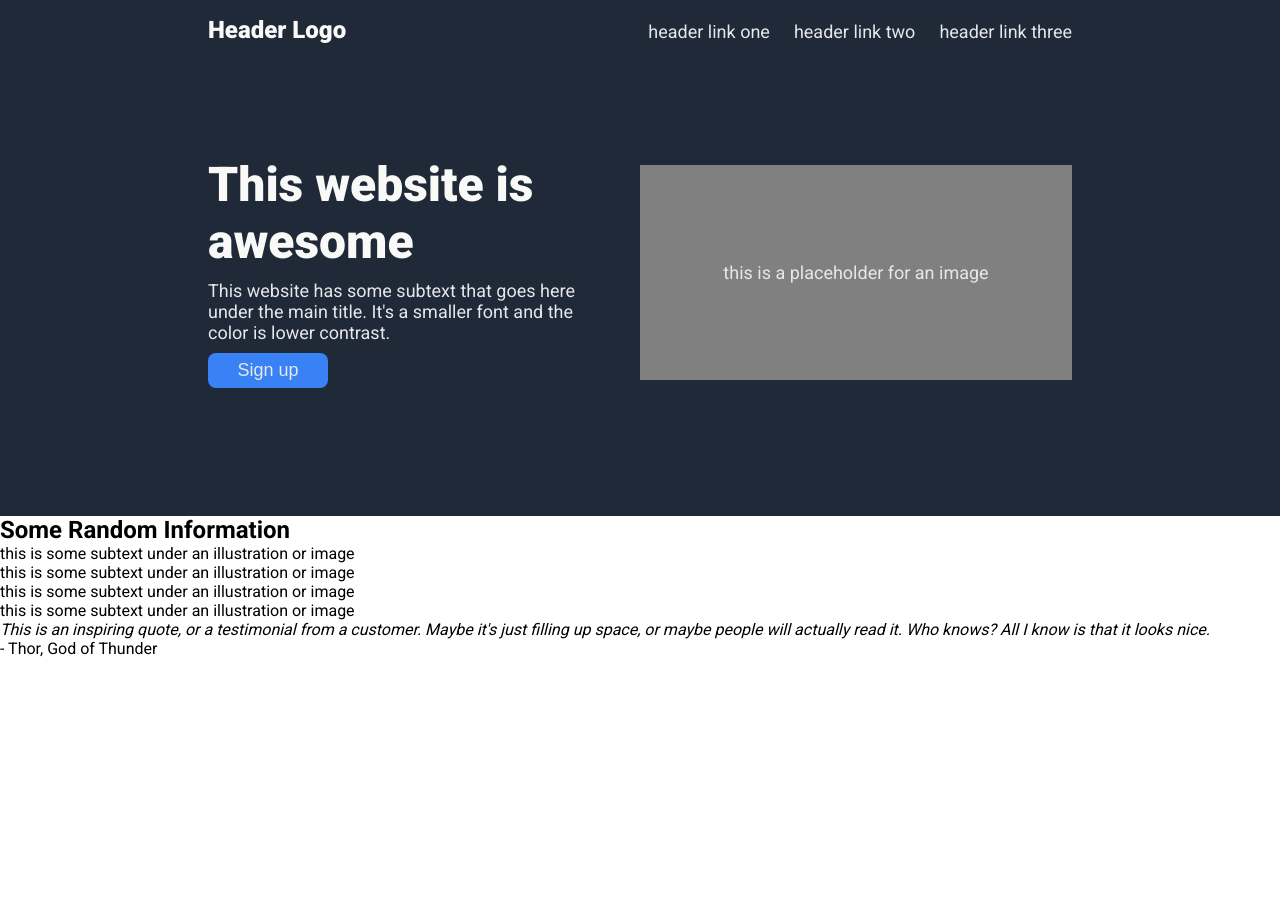
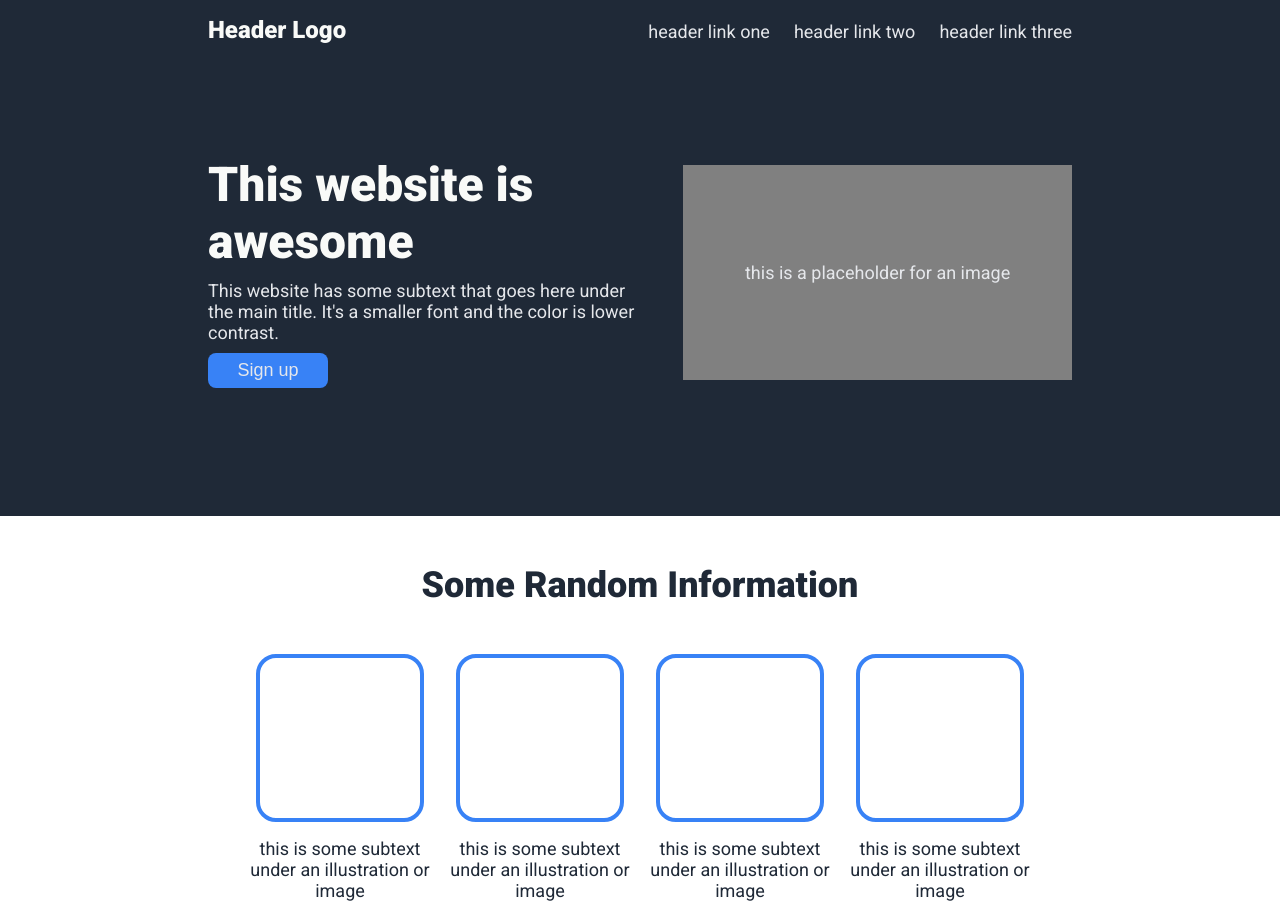
Before and after one commit to SisyphusTheSecond/landing-page, a plain HTML site: page index.html in a window 1280 px wide. Shown: the top 904 px of the page. Before the commit the page ends 800 px from the top, so only its background shows below. Drawn offline with Linux system fonts and the light colour scheme.

Commit message:
style the entire cards section using flexbox and basic css properties

```diff
--- a/styles.css
+++ b/styles.css
@@ -57,7 +57,7 @@ a, .text, .paragraph {
 
 .welcome .placeholder {
     flex-shrink: 0;
-    width: 50%;
+    width: 45%;
 }
 
 .welcome .title {
@@ -86,3 +86,50 @@ button {
     align-items: center;
     height: 215px;
 }
+/* Cards Section */
+.main {
+    /* border: 2px red solid; */
+    display: flex;
+    flex-direction: column;
+    align-items: center;
+    padding: 0px 208px;
+    margin-top: 48px;
+}
+
+.main h2 {
+    font-size: 36px;
+    font-weight: 900;
+    color: #1f2937;
+}
+
+.card-container {
+    display: flex;
+    justify-content: center;
+    align-items: center;
+    flex-wrap: wrap;
+    margin: 48px 0 96px 0;
+    font-size: 18px;
+    color: #1f2937;
+    text-decoration: none;
+}
+
+.card {
+    /* border: red solid 2px; */
+    text-align: center;
+    max-width: 200px;
+    display: flex;
+    flex-direction: column;
+    align-items: center;
+    gap: 16px;
+}
+
+.square {
+    border: 4px solid #3882f6;
+    border-radius: 20px;
+    width: 160px;
+    height: 160px;
+}
+
+
+
+/* Quote Section */
```
